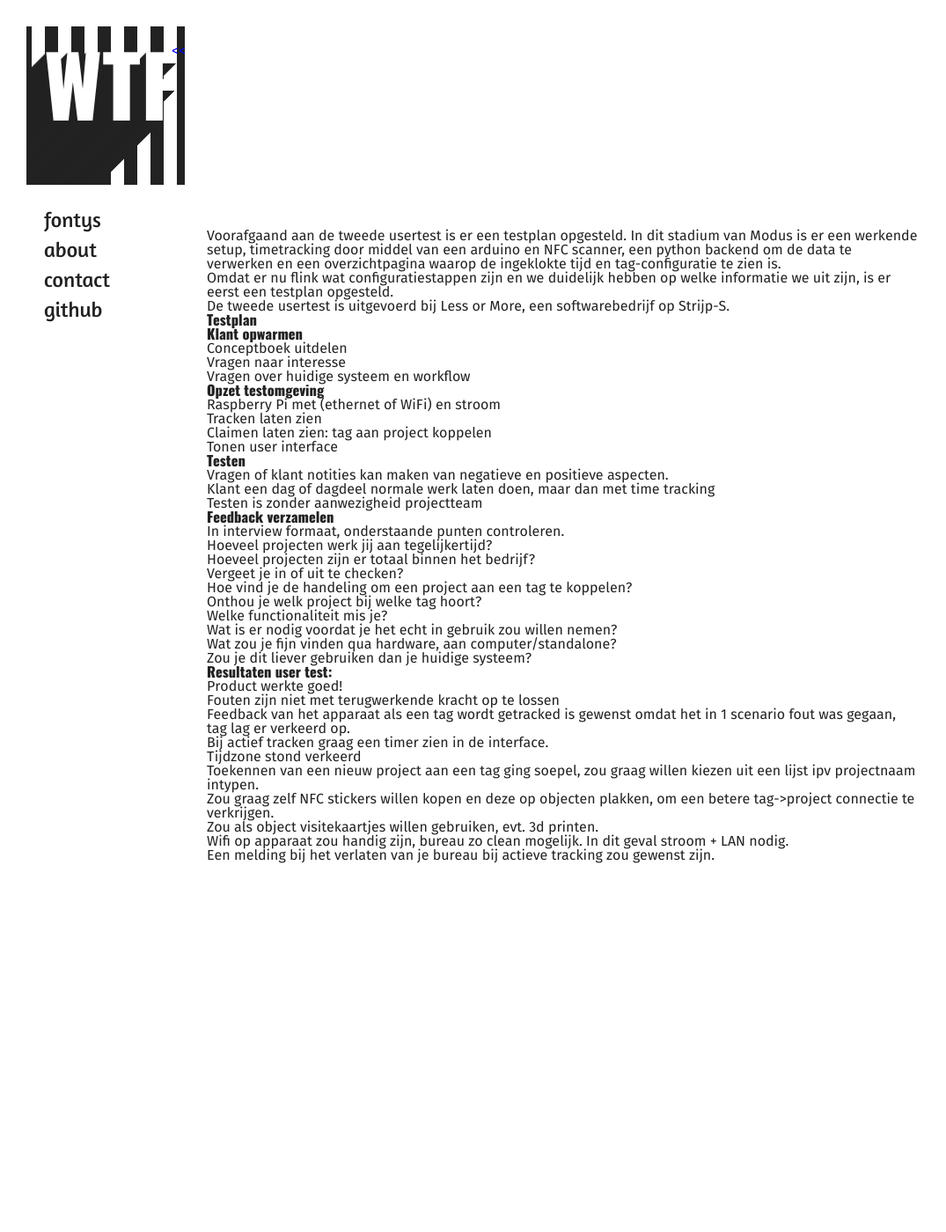
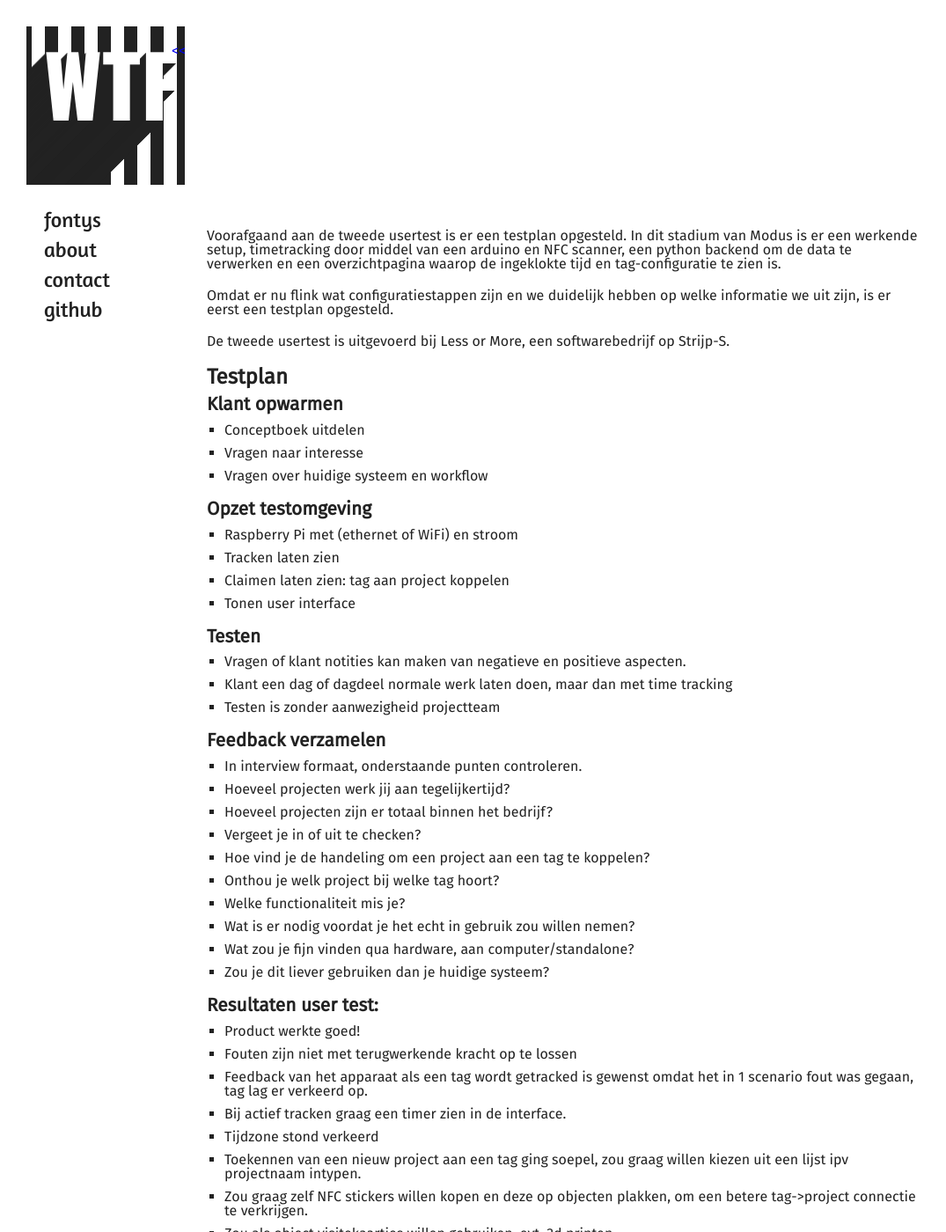
Before and after one commit to JasperStam/jasper-wtf, a Jekyll site: the page built from _posts/2016-04-22-usertest-2.md, in a window 1280 px wide and 1400 px high. Shown: the whole window at 88% size, without its empty margins (0-1075 px from the left). Built offline with Jekyll 4.4.1, drawn with Linux system fonts in a browser that asks for light colours.

Commit message:
Add basic post styling

```diff
--- a/_layouts/post.html
+++ b/_layouts/post.html
@@ -9,7 +9,7 @@ layout: default
         <h1 class="text-massive text-uppercase color-white drop-color">{{ page.title }}</h1>
         <p class="font-amaranth color-white">{{ page.date | date: '%B %-d, %Y' }}</p>
     </div>
-    <div class="_content">
+    <div class="_content post-content">
         <a href="/fontys" class="back"><<</a>
         <div class="margin-top-30"?>
             {{ content }}
--- a/_posts/2016-04-22-usertest-2.md
+++ b/_posts/2016-04-22-usertest-2.md
@@ -13,20 +13,26 @@ De tweede usertest is uitgevoerd bij Less or More, een softwarebedrijf op Strijp
 
 
 # Testplan
+
 ## Klant opwarmen
+
 - Conceptboek uitdelen
 - Vragen naar interesse
 - Vragen over huidige systeem en workflow
+
 ## Opzet testomgeving
 - Raspberry Pi met (ethernet of WiFi) en stroom
 - Tracken laten zien
 - Claimen laten zien: tag aan project koppelen
 - Tonen user interface
+
 ## Testen
 - Vragen of klant notities kan maken van negatieve en positieve aspecten.
 - Klant een dag of dagdeel normale werk laten doen, maar dan met time tracking
 - Testen is zonder aanwezigheid projectteam
+
 ## Feedback verzamelen
+
 - In interview formaat, onderstaande punten controleren.
 - Hoeveel projecten werk jij aan tegelijkertijd?
 - Hoeveel projecten zijn er totaal binnen het bedrijf?
@@ -38,8 +44,8 @@ De tweede usertest is uitgevoerd bij Less or More, een softwarebedrijf op Strijp
 - Wat zou je fijn vinden qua hardware, aan computer/standalone?
 - Zou je dit liever gebruiken dan je huidige systeem?
 
+## Resultaten user test:
 
-## Resultaten user test:
 - Product werkte goed!
 - Fouten zijn niet met terugwerkende kracht op te lossen
 - Feedback van het apparaat als een tag wordt getracked is gewenst omdat het in 1 scenario fout was gegaan, tag lag er verkeerd op.
--- a/_sass/sections/_post.scss
+++ b/_sass/sections/_post.scss
@@ -2,6 +2,7 @@
     display: flex;
     flex-wrap: wrap;
     justify-content: space-between;
+    padding-bottom: 50vh;
 }
 
 .post-preview {
@@ -14,7 +15,39 @@
     > h3 {
         transition: font-size 0.3s ease-out;
     }
+}
 
+.post-content {
+    h1 {
+        font-size: 1.5em;
+    }
+    h2 {
+        font-size: 1.3em;
+    }
+    h3 {
+        font-size: 1.1em;
+    }
+    h1, h2, h3 {
+        font-family: 'Fira Sans';
+        font-weight: bold;
+        margin-bottom: 10px;
+    }
+
+    p {
+        margin-bottom: 20px;
+    }
+
+    ul {
+        list-style: square;
+    }
+
+    li {
+        margin: 0 0 10px 20px;
+
+        &:last-child {
+            margin-bottom: 20px;
+        }
+    }
 }
 
 .post-hoverable {
--- a/fontys/index.html
+++ b/fontys/index.html
@@ -8,7 +8,7 @@ layout: default
 <!--     <input type="search" class="width-full search-main color-gray" placeholder="Filter op rubrics">
     <div class="tags width-full"></div>
  -->    <div class="_container post-container margin-top-30">
-        {% for post in site.posts %}
+        {% for post in site.posts reversed %}
         {% capture post_color %}{% cycle 'red', 'pink', 'purple', 'deep-purple', 'indigo', 'blue', 'light-blue', 'cyan', 'teal', 'green', 'light-green', 'lime', 'yellow', 'amber', 'orange', 'deep-orange' %}{% endcapture %}
         <a href="{{ post.url }}?post_color={{ post_color }}"
            class="_post post-hoverable post-preview margin-bottom-50 bg-{{ post_color }}">
```
Also changed, not shown: _posts/2016-04-13-modus-python.md (+1 -1 lines).
